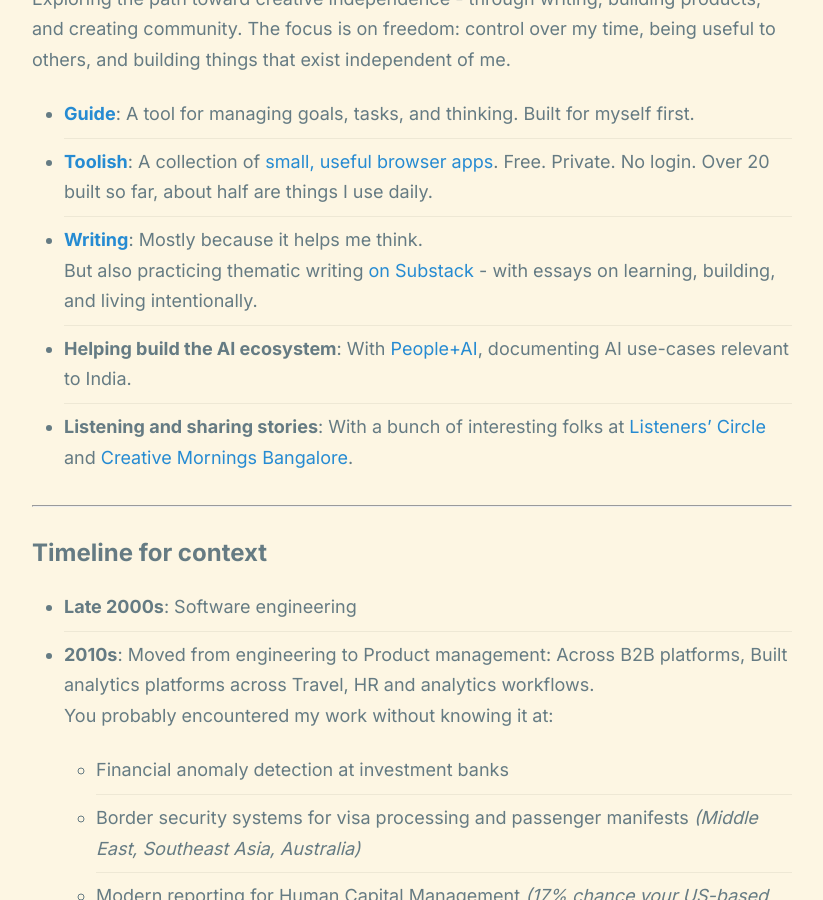
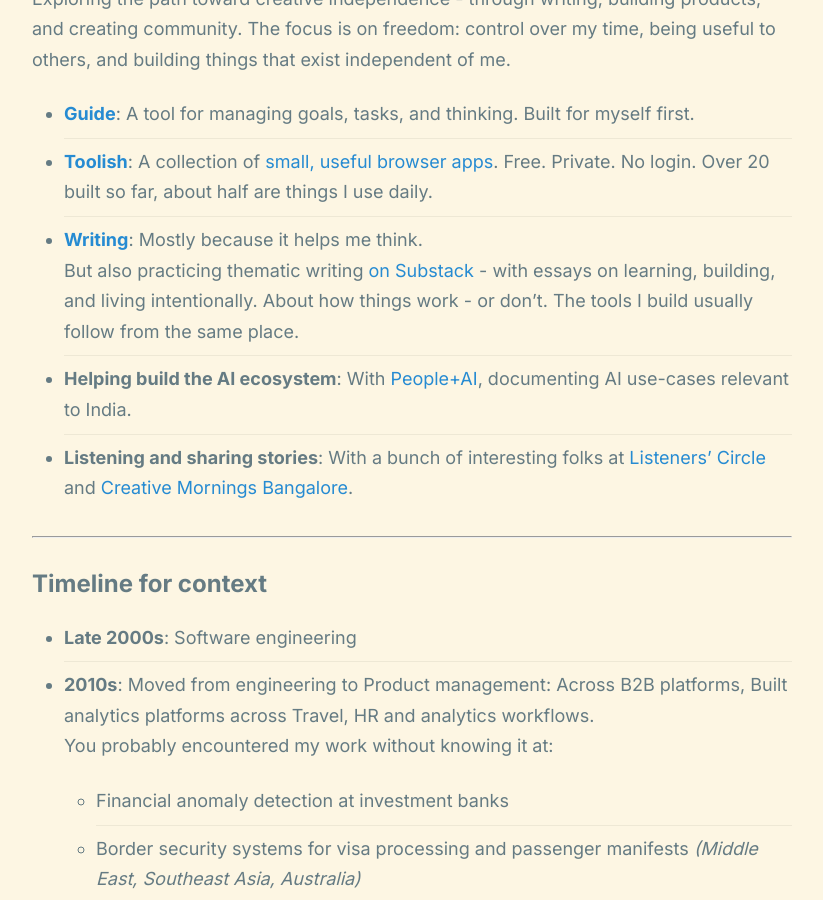
Before and after one commit to heyamitkmr/heyamitkmr.github.io, a Jekyll site: the page built from about.md, in a window 1280 px wide and 900 px high, scrolled down 896 px. Shown: the whole window, without its empty margins (228-1051 px from the left). Built offline with Jekyll 4.4.1, drawn with Linux system fonts in a browser that asks for light colours; a script that is not in the unit is left out.

Commit message:
Updated link to my blog on About page

```diff
--- a/about.md
+++ b/about.md
@@ -25,7 +25,7 @@
 
 - **[Guide](https://blog.nextfive.in/guide/)**: A tool for managing goals, tasks, and thinking. Built for myself first.
 - **[Toolish](https://www.nextfive.in/chapter-4)**: A collection of [small, useful browser apps](https://blog.nextfive.in/products/). Free. Private. No login. Over 20 built so far, about half are things I use daily.
-- **[Writing](https://world.hey.com/akumar)**: Mostly because it helps me think. <br>But also practicing thematic writing [on Substack](https://earlynotes.substack.com/) - with essays on learning, building, and living intentionally.
+- **[Writing](/writing)**: Mostly because it helps me think. <br>But also practicing thematic writing [on Substack](https://earlynotes.substack.com/) - with essays on learning, building, and living intentionally. About how things work - or don't. The tools I build usually follow from the same place.
 - **Helping build the AI ecosystem**: With [People+AI](https://pplus.ai/usecasegarden), documenting AI use-cases relevant to India.
 - **Listening and sharing stories**: With a bunch of interesting folks at [Listeners' Circle](https://www.meetup.com/listeners-circle-bangalore/) and [Creative Mornings Bangalore](https://www.creativemornings.com/cities/BLR).
 
```
